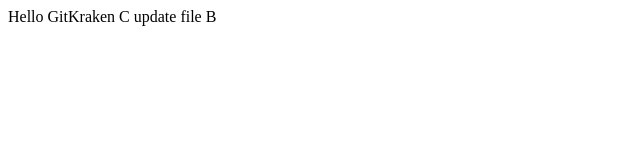
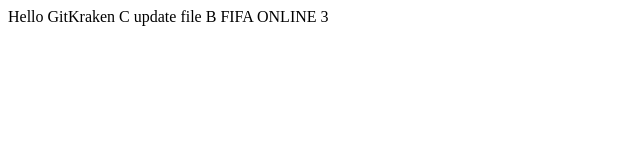
Before and after one commit to johnnydang07/Exercises_Group-5, a plain HTML site: page index.html in a window 1280 px wide. Shown: the whole page, without its empty margins (0-640 px from the left). Drawn offline with Linux system fonts and the light colour scheme.

Commit message:
A update B

```diff
--- a/index.html
+++ b/index.html
@@ -8,5 +8,6 @@
 <body>
     Hello GitKraken
     C update file B
+    FIFA ONLINE 3
 </body>
 </html>
```
